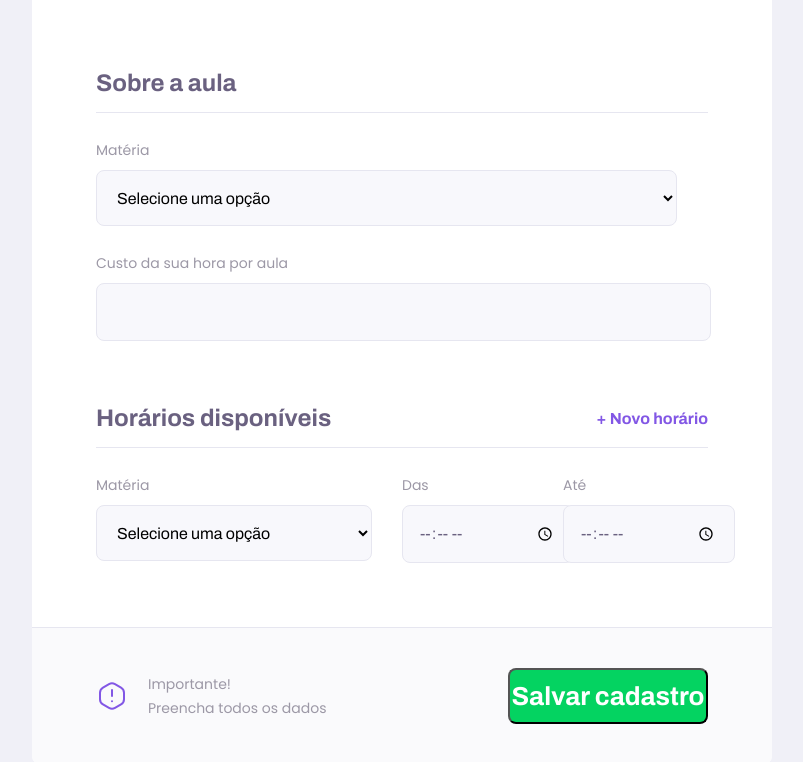
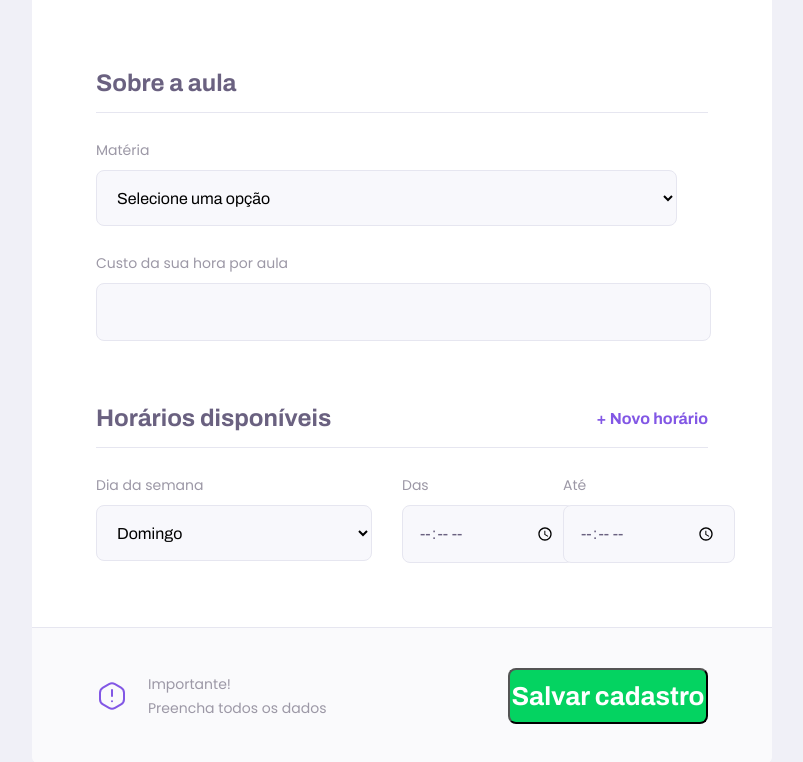
Before and after one commit to rodrigoerickson/curso-rocketseat-nlw2, a React (Create React App) app in the folder web/: page /give-classes in a window 1280 px wide. Shown: the part 1056-1818 px from the top of the page, without its empty margins (238-1041 px from the left). Built offline with nearby package versions, Linux system fonts and the light colour scheme.

Commit message:
Castro de aulas integrado com o back end

```diff
--- a/web/src/components/Select/index.tsx
+++ b/web/src/components/Select/index.tsx
@@ -16,7 +16,7 @@ const Select:React.FC<SelectProps> = ({label,name, options, ...rest})=> {
         <div className="select-block">
             <label htmlFor={name}>{label}
             </label>
-            <select defaultValue="" id={name} {...rest}>
+            <select value="" id={name} {...rest}>
                 <option value="" disabled hidden> Selecione uma opção </option>
                 {
                     options.map((option, index) =>{
--- a/web/src/pages/TeacherForm/index.tsx
+++ b/web/src/pages/TeacherForm/index.tsx
@@ -1,4 +1,4 @@
-import React, {useState} from 'react';
+import React, { useState, FormEvent } from 'react';
 import PageHeader from '../../components/PageHeader';
 import Input from '../../components/Input';
 import Textearea from '../../components/Textarea';
@@ -6,28 +6,78 @@ import Textearea from '../../components/Textarea';
 import warningIcon from '../../assets/images/icons/warning.svg';
 import './styles.css';
 import Select from '../../components/Select';
+import api from '../../services/api';
 
 function TeacherForm() {
 
+    const [name, setName] = useState('');
+    const [avatar, setAvatar] = useState('');
+    const [whatsapp, setWhatsapp] = useState('');
+    const [bio, setBio] = useState('');
+    const [subject, setSubject] = useState('');
+    const [cost, setCost] = useState('');
+
     const [scheduleItems, setScheduleItems] = useState([
         {
-            week_day:0,
-            from:'',
-            to:''
+            week_day: 0,
+            from: '',
+            to: ''
         }
     ])
 
-    function addNewScheduleItem(){
+    function setScheduleItemValue(position:number, field:string, value:string) {
+        const updatedScheduleItems = scheduleItems.map((scheduleItem, index)=>{
+            if(index === position){
+                return { ...scheduleItem, [field]:value}
+            }
+
+            return scheduleItem;
+        });
+
+        console.log(updatedScheduleItems);
+
+        setScheduleItems(updatedScheduleItems);
+    }
+
+    function addNewScheduleItem() {
 
         setScheduleItems([
             ...scheduleItems,
             {
-                week_day:0,
-                from:'',
-                to:''
+                week_day: 0,
+                from: '',
+                to: ''
             }
         ])
 
+    }
+
+    function handleCreateClass(e: FormEvent) {
+        e.preventDefault();
+
+        api.post('classes', {
+            name,
+            avatar,
+            whatsapp,
+            bio,
+            subject,
+            cost,
+            schedule:scheduleItems
+        }).then(() =>{
+            alert('Cadastro realizado com sucesso!');
+        }).catch(() => {
+            alert('Erro no cadastro!');
+        })
+
+        console.log({
+            name,
+            avatar,
+            whatsapp,
+            bio,
+            subject,
+            cost: Number(cost),
+            scheduleItems
+        })
     }
 
     return (
@@ -36,12 +86,21 @@ function TeacherForm() {
                 description="O primeiro passo é preencher esse formulário de inscrição" />
 
             <main>
+                <form onSubmit={handleCreateClass}>
                     <fieldset>
                         <legend>Seus dados</legend>
-                    <Input name="name" label=" Nome completo" />
-                    <Input name="avatar" label="Avatar" />
-                    <Input name="whatsapp" label="Whatsapp" />
-                    <Textearea name="bio" label="Biografia" />
+                        <Input name="name" label=" Nome completo" value={name} onChange={(e) => {
+                            setName(e.target.value);
+                        }} />
+                        <Input name="avatar" label="Avatar" value={avatar} onChange={(e) => {
+                            setAvatar(e.target.value);
+                        }} />
+                        <Input name="whatsapp" label="Whatsapp" value={whatsapp} onChange={(e) => {
+                            setWhatsapp(e.target.value);
+                        }} />
+                        <Textearea name="bio" label="Biografia" value={bio} onChange={(e) => {
+                            setBio(e.target.value);
+                        }} />
                     </fieldset>
 
                     <fieldset>
@@ -49,14 +108,21 @@ function TeacherForm() {
                         <Select
                             name="subject"
                             label="Matéria"
+                            value={subject}
+                            onChange={(e) => {
+                                setSubject(e.target.value);
+                            }}
                             options={[
-                            { value:'Artes', label:'Artes'},
-                            { value:'Artes', label:'Artes'},
-                            { value:'Artes', label:'Artes'},
-                            { value:'Artes', label:'Artes'}
+                                { value: 'Artes', label: 'Artes' },
+                                { value: 'Japones', label: 'Japonês' },
+                                { value: 'Artes', label: 'Artes' },
+                                { value: 'Artes', label: 'Artes' }
                             ]}
                         />
-                    <Input name="cost" label="Custo da sua hora por aula" />
+                        <Input name="cost" label="Custo da sua hora por aula" value={cost}
+                            onChange={(e) => {
+                                setCost(e.target.value);
+                            }} />
                     </fieldset>
                     <fieldset>
                         <legend>
@@ -67,21 +133,28 @@ function TeacherForm() {
                         </legend>
 
                         {
-                        scheduleItems.map(sheduleItem => {
-                            return(
+                            scheduleItems.map((sheduleItem, index) => {
+                                return (
                                     <div key={sheduleItem.week_day} className="schedule-item">
                                         <Select
-                                        name="subject"
-                                        label="Matéria"
+                                            name="week_day"
+                                            label="Dia da semana"
+                                            value={sheduleItem.week_day}
+                                            onChange={e=> setScheduleItemValue(index, 'week_day', e.target.value)}
                                             options={[
-                                            { value:'Artes', label:'Artes'},
-                                            { value:'Artes', label:'Artes'},
-                                            { value:'Artes', label:'Artes'},
-                                            { value:'Artes', label:'Artes'}
+                                                { value: '0', label: 'Domingo' },
+                                                { value: '1', label: 'Segunda' },
+                                                { value: '2', label: 'Terça' },
+                                                { value: '3', label: 'Quarta' },
+                                                { value: '4', label: 'Quinta' },
+                                                { value: '5', label: 'Sexta' },
+                                                { value: '6', label: 'Sábado' }
                                             ]}
                                         />
-                                    <Input name="from" label="Das" type="time" />
-                                    <Input name="to" label="Até" type="time" />
+                                        <Input name="from"  onChange={e=> setScheduleItemValue(index, 'from', e.target.value)}
+                                            label="Das" type="time" value={sheduleItem.from} />
+                                        <Input name="to"  onChange={e=> setScheduleItemValue(index, 'to', e.target.value)}
+                                            label="Até" type="time" value={sheduleItem.to} />
                                     </div>
                                 )
                             })
@@ -94,10 +167,11 @@ function TeacherForm() {
                             Importante! <br />
                             Preencha todos os dados
                         </p>
-                    <button type="button">
+                        <button type="submit">
                             Salvar cadastro
                         </button>
                     </footer>
+                </form>
             </main>
         </div>
     )
```
Lines whose indentation alone changed are shown as unchanged.
